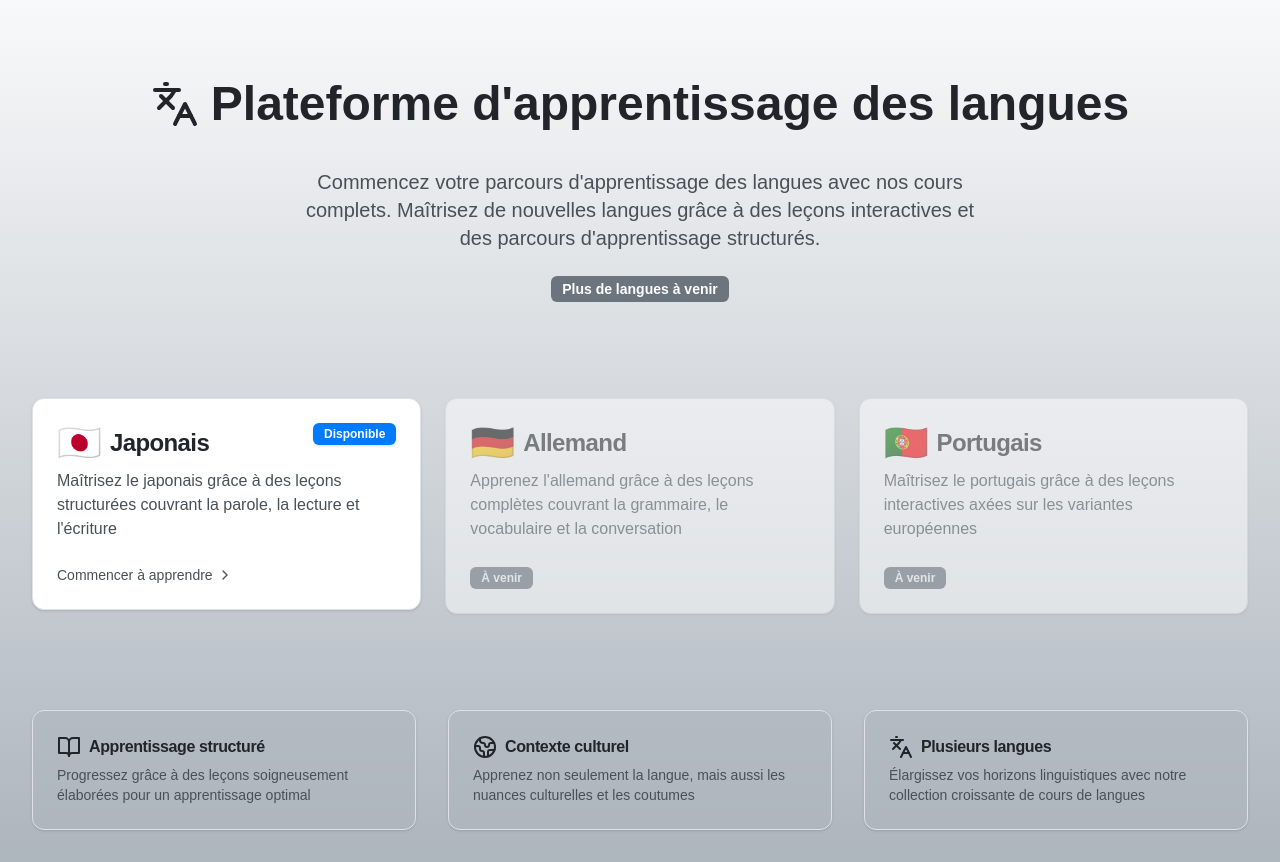
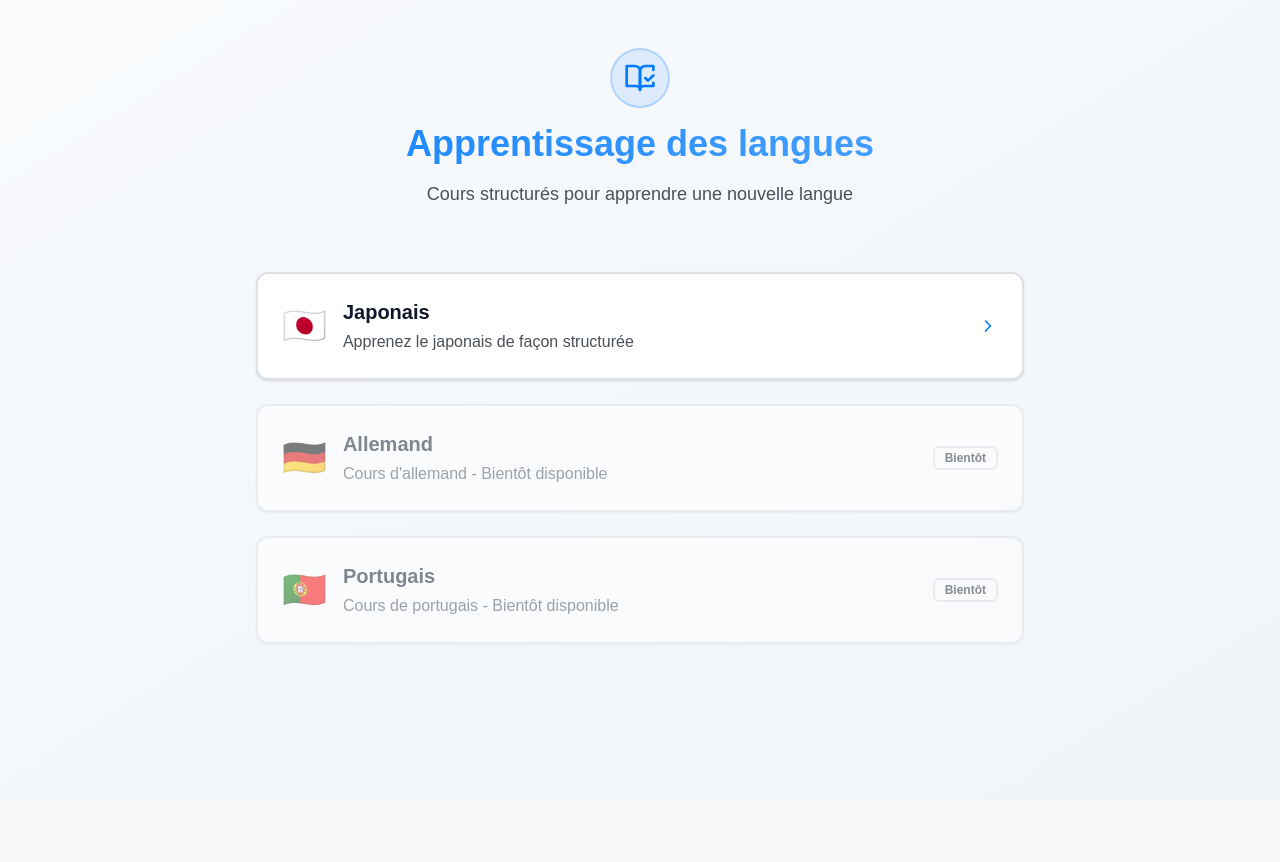
Before and after one commit to Multyp/language-learning, a Next.js app: page / in a window 1280 px wide. After the commit the page ends 800 px from the top, so only its background shows below. Built offline with nearby package versions, Linux system fonts and the light colour scheme.

Commit message:
feat: :sparkles: enhance HomePage layout with simplified course display and animations; update course availability and descriptions

```diff
--- a/src/app/page.tsx
+++ b/src/app/page.tsx
@@ -1,139 +1,107 @@
+"use client";
+
 import Link from "next/link";
-import {
-  Card,
-  CardHeader,
-  CardTitle,
-  CardDescription,
-  CardContent,
-} from "@/components/ui/card";
-import { BookOpen, ChevronRight, Globe2, Languages } from "lucide-react";
+import { Card, CardHeader, CardContent } from "@/components/ui/card";
+import { ChevronRight, BookOpenCheck } from "lucide-react";
 import { Badge } from "@/components/ui/badge";
+import { motion } from "framer-motion";
 
 export default function HomePage() {
-  // Ceci sera étendu à mesure que d'autres langues seront ajoutées
   const courses = [
     {
       id: "japanese",
       title: "Japonais",
-      description:
-        "Maîtrisez le japonais grâce à des leçons structurées couvrant la parole, la lecture et l'écriture",
-      status: "Disponible",
+      description: "Apprenez le japonais de façon structurée",
       icon: "🇯🇵",
+      available: true,
     },
-    // D'autres langues seront ajoutées ici
+    {
+      id: "german",
+      title: "Allemand",
+      description: "Cours d'allemand - Bientôt disponible",
+      icon: "🇩🇪",
+      available: false,
+    },
+    {
+      id: "portuguese",
+      title: "Portugais",
+      description: "Cours de portugais - Bientôt disponible",
+      icon: "🇵🇹",
+      available: false,
+    },
   ];
 
   return (
-    <div className="min-h-screen bg-gradient-to-b from-background to-muted">
-      <div className="container mx-auto p-8">
-        {/* Section Héros */}
-        <div className="flex flex-col items-center text-center space-y-6 py-12 mb-12">
-          <div className="flex items-center gap-3 mb-4">
-            <Languages className="h-12 w-12" />
-            <h1 className="text-5xl font-bold">
-              Plateforme d'apprentissage des langues
-            </h1>
+    <div className="min-h-screen bg-gradient-to-br from-slate-50 to-slate-100 dark:from-slate-900 dark:to-slate-800">
+      <div className="container mx-auto px-4 py-12">
+        <motion.div
+          initial={{ opacity: 0, y: 20 }}
+          animate={{ opacity: 1, y: 0 }}
+          className="text-center mb-16"
+        >
+          <div className="inline-flex items-center justify-center p-3 mb-4 bg-primary/10 rounded-full border-2 border-primary/20">
+            <BookOpenCheck className="h-8 w-8 text-primary" />
           </div>
-          <p className="text-xl text-muted-foreground max-w-2xl">
-            Commencez votre parcours d'apprentissage des langues avec nos cours
-            complets. Maîtrisez de nouvelles langues grâce à des leçons
-            interactives et des parcours d'apprentissage structurés.
+          <h1 className="text-4xl font-bold mb-4 bg-gradient-to-r from-primary to-primary/60 text-transparent bg-clip-text">
+            Apprentissage des langues
+          </h1>
+          <p className="text-muted-foreground max-w-lg mx-auto text-lg">
+            Cours structurés pour apprendre une nouvelle langue
           </p>
-          <Badge variant="secondary" className="text-sm">
-            Plus de langues à venir
-          </Badge>
-        </div>
+        </motion.div>
 
-        {/* Grille des cours */}
-        <div className="grid md:grid-cols-2 lg:grid-cols-3 gap-6">
-          {courses.map((course) => (
-            <Link key={course.id} href={`/${course.id}`} className="group">
-              <Card className="transition-all duration-300 hover:shadow-lg hover:border-primary/50">
-                <CardHeader>
-                  <div className="flex justify-between items-start">
-                    <div className="flex items-center gap-2">
+        <div className="max-w-3xl mx-auto grid gap-6">
+          {courses.map((course, index) => (
+            <motion.div
+              key={course.id}
+              initial={{ opacity: 0, x: -20 }}
+              animate={{ opacity: 1, x: 0 }}
+              transition={{ delay: index * 0.1 }}
+            >
+              {course.available ? (
+                <Link
+                  href={`/${course.id}`}
+                  className="block focus-visible:outline-none focus-visible:ring-2 focus-visible:ring-primary focus-visible:ring-offset-2 rounded-xl"
+                  aria-label={`Accéder aux cours de ${course.title}`}
+                >
+                  <Card className="group border-2 hover:border-primary/50 transition-all duration-200">
+                    <CardContent className="p-6">
+                      <div className="flex items-center gap-4">
+                        <span className="text-4xl">{course.icon}</span>
+                        <div className="flex-grow">
+                          <h2 className="text-xl font-semibold text-slate-900 dark:text-slate-100 mb-1">
+                            {course.title}
+                          </h2>
+                          <p className="text-muted-foreground">
+                            {course.description}
+                          </p>
+                        </div>
+                        <ChevronRight className="h-5 w-5 text-primary group-hover:translate-x-1 transition-transform" />
+                      </div>
+                    </CardContent>
+                  </Card>
+                </Link>
+              ) : (
+                <Card className="border-2 opacity-50">
+                  <CardContent className="p-6">
+                    <div className="flex items-center gap-4">
                       <span className="text-4xl">{course.icon}</span>
-                      <CardTitle className="text-2xl">{course.title}</CardTitle>
+                      <div className="flex-grow">
+                        <h2 className="text-xl font-semibold text-slate-900 dark:text-slate-100 mb-1">
+                          {course.title}
+                        </h2>
+                        <p className="text-muted-foreground">
+                          {course.description}
+                        </p>
+                      </div>
+                      <Badge variant="outline" className="border-2">
+                        Bientôt
+                      </Badge>
                     </div>
-                    <Badge>{course.status}</Badge>
-                  </div>
-                  <CardDescription className="text-base">
-                    {course.description}
-                  </CardDescription>
-                </CardHeader>
-                <CardContent>
-                  <div className="flex items-center text-sm text-muted-foreground group-hover:text-primary transition-colors">
-                    Commencer à apprendre
-                    <ChevronRight className="h-4 w-4 ml-1 transition-transform group-hover:translate-x-1" />
-                  </div>
-                </CardContent>
-              </Card>
-            </Link>
-          ))}
-
-          {/* Cartes à venir */}
-          {[
-            {
-              title: "Allemand",
-              icon: "🇩🇪",
-              description:
-                "Apprenez l'allemand grâce à des leçons complètes couvrant la grammaire, le vocabulaire et la conversation",
-            },
-            {
-              title: "Portugais",
-              icon: "🇵🇹",
-              description:
-                "Maîtrisez le portugais grâce à des leçons interactives axées sur les variantes européennes",
-            },
-          ].map((comingSoon) => (
-            <Card key={comingSoon.title} className="opacity-50">
-              <CardHeader>
-                <div className="flex items-center gap-2">
-                  <span className="text-4xl">{comingSoon.icon}</span>
-                  <CardTitle className="text-2xl">{comingSoon.title}</CardTitle>
-                </div>
-                <CardDescription className="text-base">
-                  {comingSoon.description}
-                </CardDescription>
-              </CardHeader>
-              <CardContent>
-                <Badge variant="secondary">À venir</Badge>
-              </CardContent>
-            </Card>
-          ))}
-        </div>
-
-        {/* Section des fonctionnalités */}
-        <div className="mt-24 grid md:grid-cols-3 gap-8">
-          {[
-            {
-              icon: <BookOpen className="h-6 w-6" />,
-              title: "Apprentissage structuré",
-              description:
-                "Progressez grâce à des leçons soigneusement élaborées pour un apprentissage optimal",
-            },
-            {
-              icon: <Globe2 className="h-6 w-6" />,
-              title: "Contexte culturel",
-              description:
-                "Apprenez non seulement la langue, mais aussi les nuances culturelles et les coutumes",
-            },
-            {
-              icon: <Languages className="h-6 w-6" />,
-              title: "Plusieurs langues",
-              description:
-                "Élargissez vos horizons linguistiques avec notre collection croissante de cours de langues",
-            },
-          ].map((feature, index) => (
-            <Card key={index} className="bg-muted/50">
-              <CardHeader>
-                <div className="flex items-center gap-2">
-                  {feature.icon}
-                  <CardTitle>{feature.title}</CardTitle>
-                </div>
-                <CardDescription>{feature.description}</CardDescription>
-              </CardHeader>
-            </Card>
+                  </CardContent>
+                </Card>
+              )}
+            </motion.div>
           ))}
         </div>
       </div>
```
